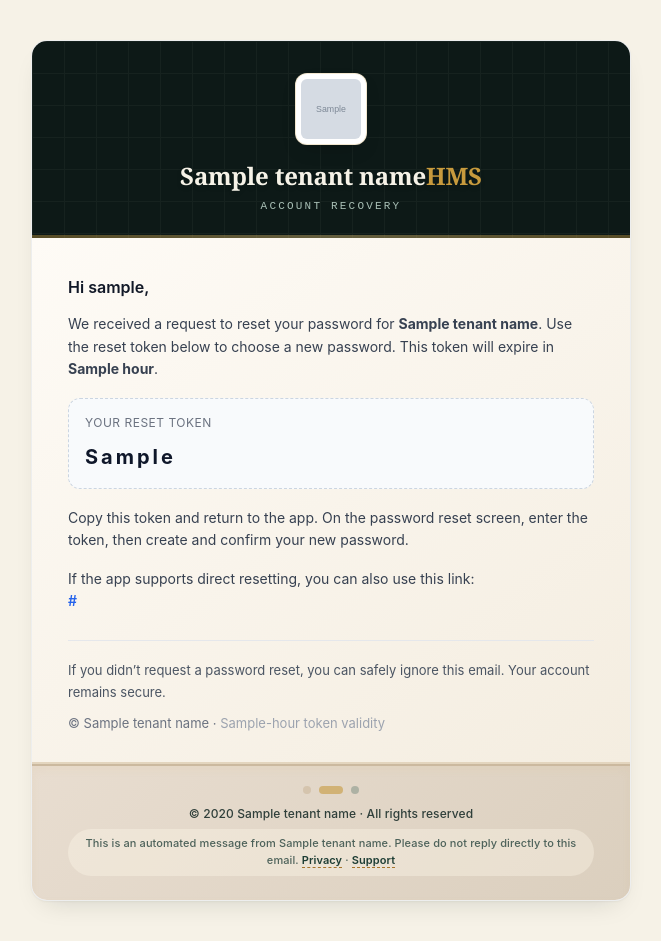
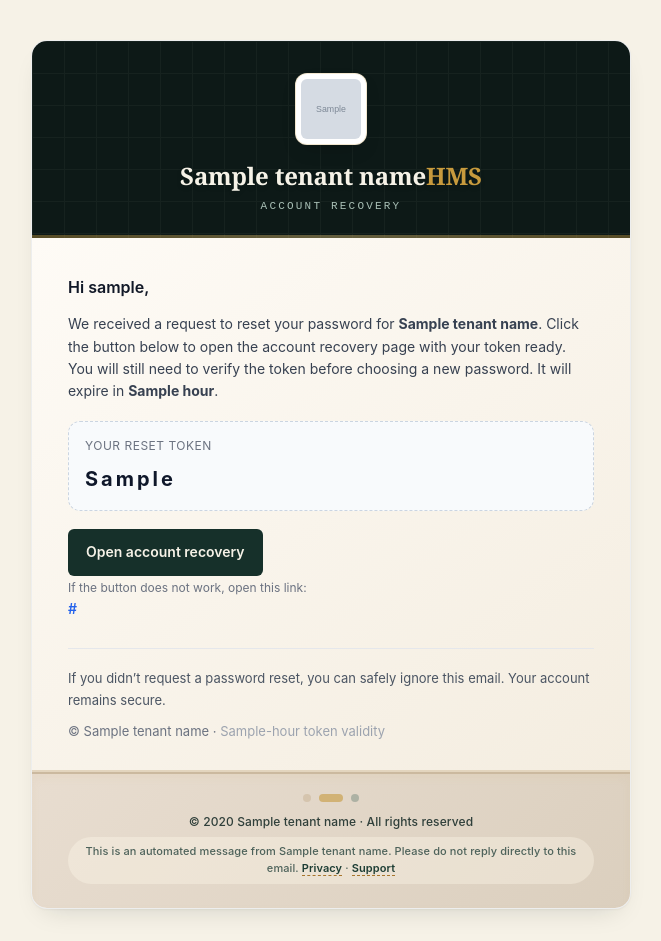
Before and after one commit to officialappbrew-del/HMS_backend, a Django app: template templates/users/password_reset_email.html in a window 1280 px wide. Shown: the whole page, without its empty margins (309-970 px from the left). Before the commit the page ends 907 px from the top, so only its background shows below. Run offline with Django 5.2, Linux system fonts and the light colour scheme; the template is opened without the code that fills it: most values are stand-ins (such as "Sample title", 1, 10 or a date in 2020); grey boxes marked "Sample" are stand-in pictures.

```diff
--- a/templates/users/password_reset_email.html
+++ b/templates/users/password_reset_email.html
@@ -8,7 +8,7 @@
 <p style="margin: 0 0 12px; font-size: 16px; color:#111827; font-weight: 600;">Hi {{ user_name }},</p>
 <p style="margin: 0 0 16px; font-size: 14px; color:#374151; line-height: 1.6;">
   We received a request to reset your password for <strong>{{ tenant_name|default:app_name }}</strong>.
-  Use the reset token below to choose a new password. This token will expire in <strong>{{ expiry_hours }} hour</strong>.
+  Click the button below to open the account recovery page with your token ready. You will still need to verify the token before choosing a new password. It will expire in <strong>{{ expiry_hours }} hour</strong>.
 </p>
 
 <table role="presentation" width="100%" cellspacing="0" cellpadding="0" border="0" style="margin: 18px 0;">
@@ -20,15 +20,12 @@
   </tr>
 </table>
 
-<p style="margin: 0 0 16px; font-size: 14px; color:#374151; line-height: 1.6;">
-  Copy this token and return to the app. On the password reset screen, enter the token, then create and confirm your new password.
-</p>
-
 {% if reset_url %}
 <p style="margin: 0; font-size: 14px; color:#374151; line-height: 1.6;">
-  If the app supports direct resetting, you can also use this link:
+  <a href="{{ reset_url }}" style="display:inline-block; background:#16302A; color:#F6F2E7; padding:12px 18px; border-radius:6px; text-decoration:none; font-weight:600;">Open account recovery</a>
   <br />
-  <a href="{{ reset_url }}" style="color:#2563eb; text-decoration:none; font-weight:600;">{{ reset_url }}</a>
+  <span style="font-size:12px; color:#6b7280;">If the button does not work, open this link:</span><br />
+  <a href="{{ reset_url }}" style="color:#2563eb; text-decoration:none; font-weight:600; word-break:break-all;">{{ reset_url }}</a>
 </p>
 {% endif %}
 
--- a/templates/users/password_reset_email.txt
+++ b/templates/users/password_reset_email.txt
@@ -7,10 +7,10 @@ Your reset token:
 
 This token will expire in {{ expiry_hours }} hour.
 
-Copy this token and return to the app. On the password reset screen, enter the token, then create and confirm your new password.
+Open the account recovery link below. The token will already be populated; click Verify token before creating and confirming your new password.
 
 {% if reset_url %}
-Or use this link if the app supports direct resetting:
+Account recovery link:
   {{ reset_url }}
 {% endif %}
 
--- a/users/tasks.py
+++ b/users/tasks.py
@@ -1,4 +1,5 @@
 import logging
+from urllib.parse import quote
 from celery import shared_task
 from django.core.mail import send_mail
 from django.template.loader import render_to_string
@@ -51,7 +52,7 @@ def send_password_reset_email_task(self, recipient_email, reset_token, user_name
         base_context = {
             'user_name': user_name or 'User',
             'reset_token': reset_token,
-            'reset_url': f'{settings.FRONTEND_URL}/reset-password?token={reset_token}' if hasattr(settings, 'FRONTEND_URL') else None,
+            'reset_url': f'{settings.FRONTEND_URL.rstrip("/")}/login?token={quote(reset_token)}' if hasattr(settings, 'FRONTEND_URL') else None,
             'expiry_hours': 1,
             'app_name': settings.APP_NAME,
         }
```
